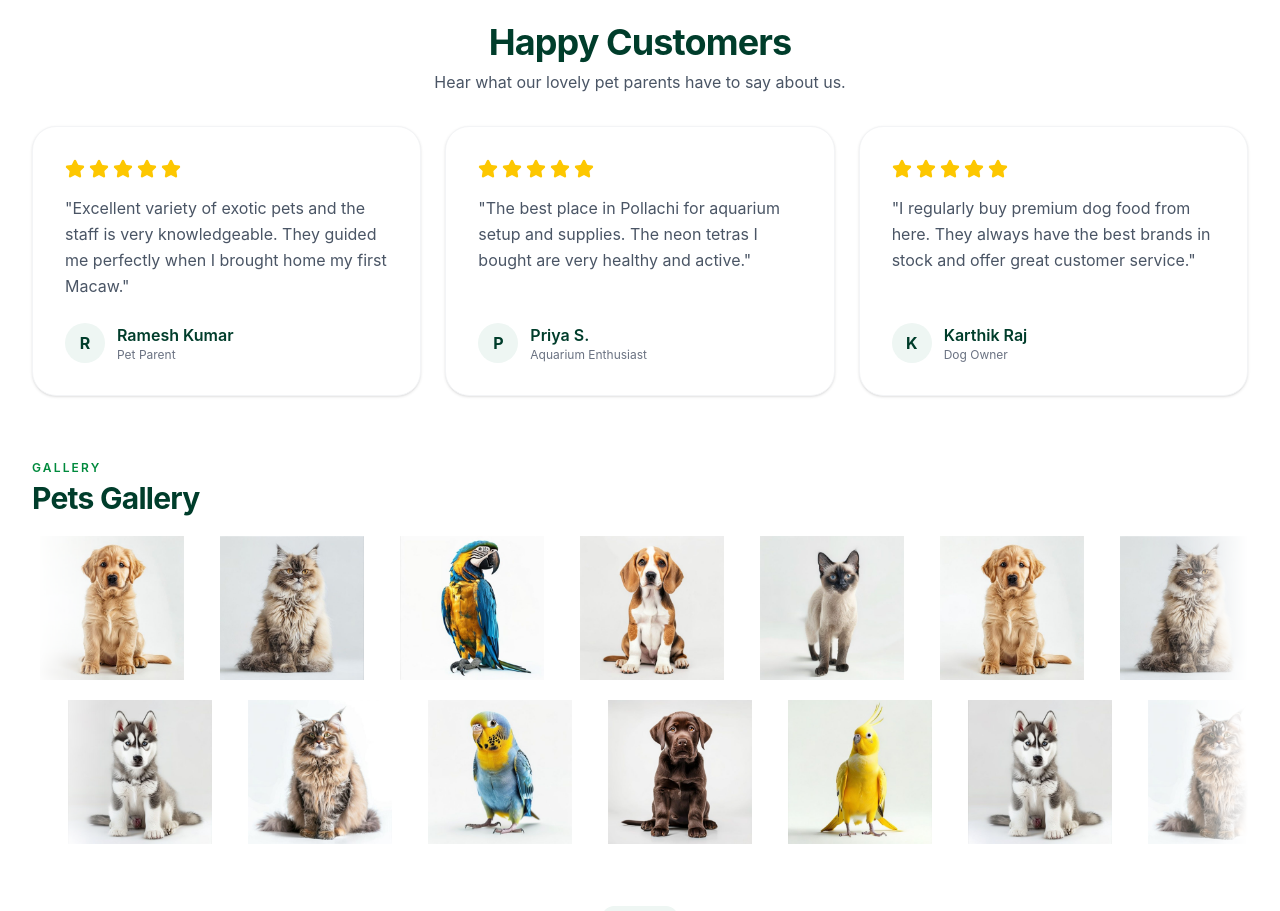
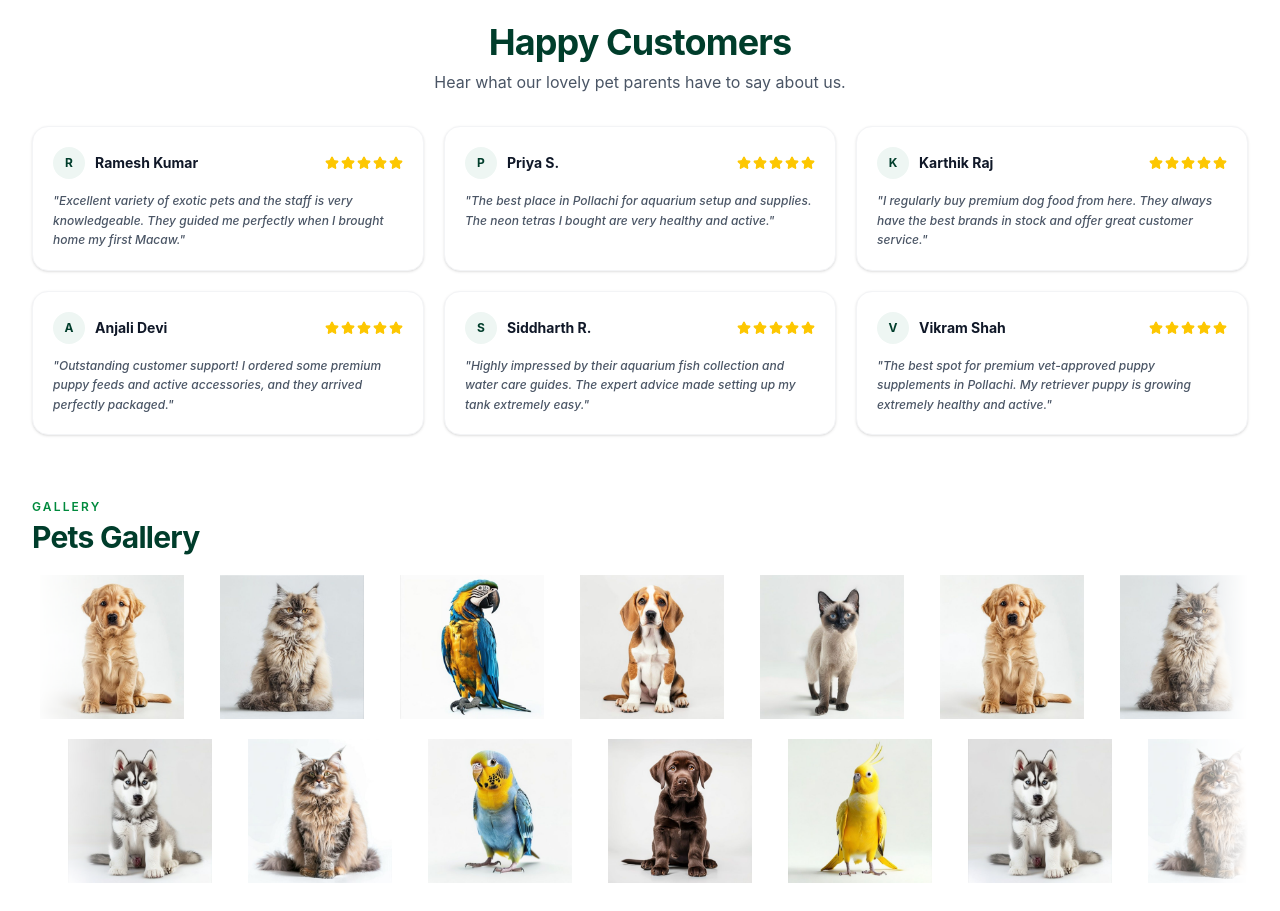
Before and after one commit to syamkumar-s-afk/petshop-shivaguru, a Next.js app: page / in a window 1280 px wide. Shown: the part 2700-3611 px from the top of the page. Built offline with nearby package versions, Linux system fonts and the light colour scheme.

Commit message:
feat: upgrade chatbot quick actions with Lucide icons and expand testimonials to 6 compact entries

```diff
--- a/src/components/chatbot.tsx
+++ b/src/components/chatbot.tsx
@@ -763,9 +763,7 @@ export function Chatbot() {
                 <div>
                   <div className="flex items-center gap-1.5">
                     <h3 className="font-bold text-sm leading-tight tracking-wide">Polly the Macaw</h3>
-                    <span className="bg-amber-400/20 text-[10px] text-amber-300 font-bold border border-amber-400/25 px-1.5 py-0.5 rounded-full uppercase tracking-wider">
-                      Store Mascot
-                    </span>
+
                   </div>
                   <p className="text-[11px] text-emerald-200">Exotic Pets AI Assistant • Online</p>
                 </div>
--- a/src/components/testimonial.tsx
+++ b/src/components/testimonial.tsx
@@ -3,20 +3,32 @@ import { Star } from "lucide-react";
 const testimonials = [
   {
     name: "Ramesh Kumar",
-    role: "Pet Parent",
     content: "Excellent variety of exotic pets and the staff is very knowledgeable. They guided me perfectly when I brought home my first Macaw.",
     rating: 5,
   },
   {
     name: "Priya S.",
-    role: "Aquarium Enthusiast",
     content: "The best place in Pollachi for aquarium setup and supplies. The neon tetras I bought are very healthy and active.",
     rating: 5,
   },
   {
     name: "Karthik Raj",
-    role: "Dog Owner",
     content: "I regularly buy premium dog food from here. They always have the best brands in stock and offer great customer service.",
+    rating: 5,
+  },
+  {
+    name: "Anjali Devi",
+    content: "Outstanding customer support! I ordered some premium puppy feeds and active accessories, and they arrived perfectly packaged.",
+    rating: 5,
+  },
+  {
+    name: "Siddharth R.",
+    content: "Highly impressed by their aquarium fish collection and water care guides. The expert advice made setting up my tank extremely easy.",
+    rating: 5,
+  },
+  {
+    name: "Vikram Shah",
+    content: "The best spot for premium vet-approved puppy supplements in Pollachi. My retriever puppy is growing extremely healthy and active.",
     rating: 5,
   },
 ];
@@ -29,26 +41,21 @@ export function Testimonial() {
         <p className="mt-2 text-gray-600">Hear what our lovely pet parents have to say about us.</p>
       </div>
 
-      <div className="grid gap-6 md:grid-cols-3">
+      <div className="grid gap-5 sm:grid-cols-2 lg:grid-cols-3">
         {testimonials.map((testimonial, i) => (
-          <div key={i} className="flex flex-col justify-between rounded-3xl border border-gray-100 bg-white p-8 shadow-sm transition-shadow hover:shadow-md">
-            <div>
-              <div className="mb-4 flex gap-1 text-yellow-400">
+          <div key={i} className="flex flex-col rounded-2xl border border-gray-100 bg-white p-5 shadow-sm transition-shadow hover:shadow-md hover:border-forest/10">
+            <div className="flex items-center gap-2.5 mb-3">
+              <div className="flex h-8 w-8 shrink-0 items-center justify-center rounded-full bg-forest-light font-bold text-forest text-xs">
+                {testimonial.name.charAt(0)}
+              </div>
+              <h4 className="font-bold text-sm text-gray-900 leading-tight">{testimonial.name}</h4>
+              <div className="flex gap-0.5 text-yellow-400 ml-auto">
                 {[...Array(testimonial.rating)].map((_, j) => (
-                  <Star key={j} className="h-5 w-5 fill-current" />
+                  <Star key={j} className="h-3.5 w-3.5 fill-current" />
                 ))}
               </div>
-              <p className="mb-6 text-gray-600 leading-relaxed">&quot;{testimonial.content}&quot;</p>
             </div>
-            <div className="flex items-center gap-3">
-              <div className="flex h-10 w-10 items-center justify-center rounded-full bg-forest-light font-bold text-forest">
-                {testimonial.name.charAt(0)}
-              </div>
-              <div>
-                <h4 className="font-semibold text-forest">{testimonial.name}</h4>
-                <p className="text-xs text-gray-500">{testimonial.role}</p>
-              </div>
-            </div>
+            <p className="text-xs leading-relaxed text-gray-600 font-medium italic">&quot;{testimonial.content}&quot;</p>
           </div>
         ))}
       </div>
```
